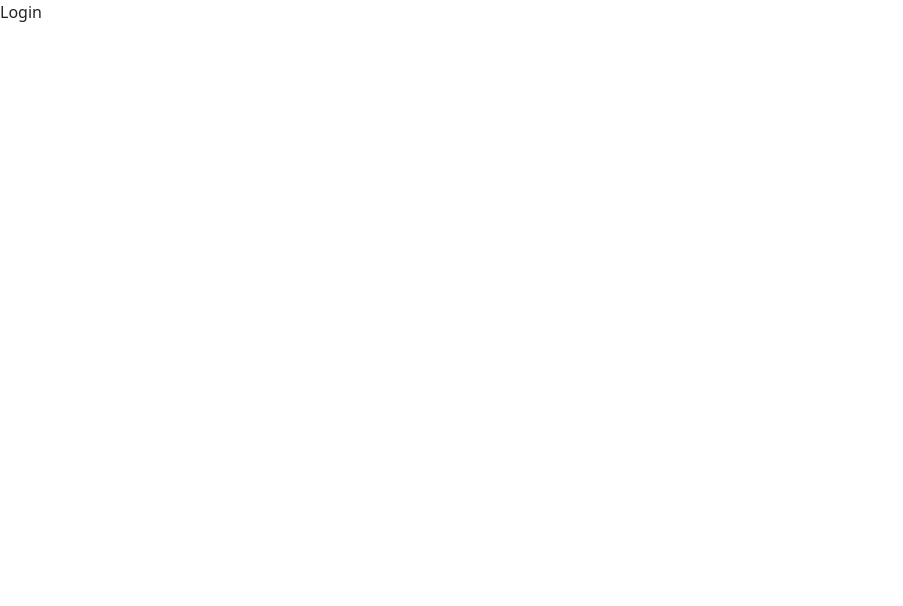
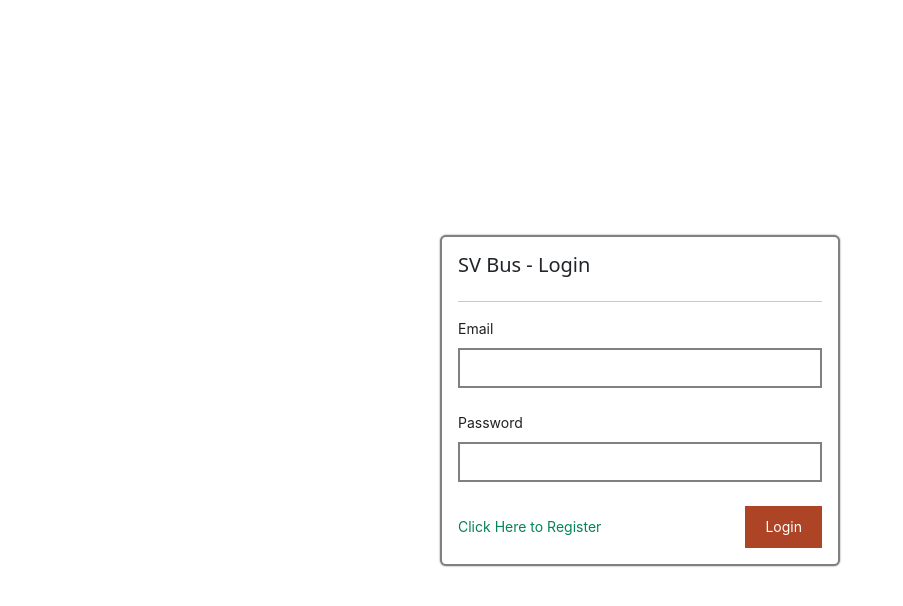
Before and after one commit to sjainpropy9724/BusTicketBooking, a React (Vite) app in the folder client/: page /login in a window 1280 px wide. Shown: the top 606 px of the page, without its empty margins (0-903 px from the left). Built offline with nearby package versions, Linux system fonts and the light colour scheme.

Commit message:
updated by Swarit

```diff
--- a/client/src/pages/Login.jsx
+++ b/client/src/pages/Login.jsx
@@ -1,9 +1,30 @@
-import React from 'react'
-
+import React from "react";
+import { Form } from "antd";
+import { Link } from "react-router-dom";
 function Login() {
+  const onFinish=(values)=>{
+      console.log(values);
+  }
   return (
-    <div>Login</div>
-  )
+    <div className="h-screen d-flex justify-content-center align-items-center">
+      <div className="w-400 card p-3">
+        <h1 className="text-lg">SV Bus - Login</h1>
+        <hr />
+        <Form layout="vertical" onFinish={onFinish}>
+          <Form.Item label="Email" name='Email'>
+            <input type="text" />
+          </Form.Item>
+          <Form.Item label="Password" name='Password'>
+            <input type="password" />
+          </Form.Item>
+          <div className="d-flex justify-content-between align-items-center">
+            <Link to="/register">Click Here to Register</Link>
+            <button className="secondary-btn" type="submit">Login</button>
+          </div>
+        </Form>
+      </div>
+    </div>
+  );
 }
 
-export default Login
+export default Login;
--- a/client/src/pages/Register.jsx
+++ b/client/src/pages/Register.jsx
@@ -1,29 +1,33 @@
-import React from 'react'
-import {Form} from 'antd'
+import React from "react";
+import { Form } from "antd";
+import { Link } from "react-router-dom";
 function Register() {
+  const onFinish=(values)=>{
+      console.log(values);
+  }
   return (
-    <div className='h-screen d-flex justify-content-center align-items-center'>
-      <div className='w-400 card p-3'>
-        <h1 className='text-lg'>SV Bus - Register</h1>
+    <div className="h-screen d-flex justify-content-center align-items-center">
+      <div className="w-400 card p-3">
+        <h1 className="text-lg">SV Bus - Register</h1>
         <hr />
-        <Form layout='vertical'>
-          <Form.Item label='Name'>
-            <input type='text' />
+        <Form layout="vertical" onFinish={onFinish}>
+          <Form.Item label="Name" name='Name'>
+            <input type="text" />
           </Form.Item>
-          <Form.Item label='Email'>
-            <input type='text' />
+          <Form.Item label="Email" name='Email'>
+            <input type="text" />
           </Form.Item>
-          <Form.Item label='Password'>
-            <input type='text' />
+          <Form.Item label="Password" name='Password'>
+            <input type="password" />
           </Form.Item>
+          <div className="d-flex justify-content-between align-items-center">
+            <Link to="/login">Click Here to Login</Link>
+            <button className="secondary-btn" type="submit">Register</button>
+          </div>
         </Form>
-
-        <div className="d-flex justify-content-between">
-          <button className="secondary-btn">Register</button>
-        </div>
       </div>
     </div>
-  )
+  );
 }
 
-export default Register
+export default Register;
--- a/client/src/resources/global.css
+++ b/client/src/resources/global.css
@@ -59,3 +59,10 @@
     padding: 10px 20px;
     cursor: pointer;
 }
+
+/* anchor tag */
+
+a {
+    text-decoration: none !important;
+    color: var(--primary) !important;
+}
```
